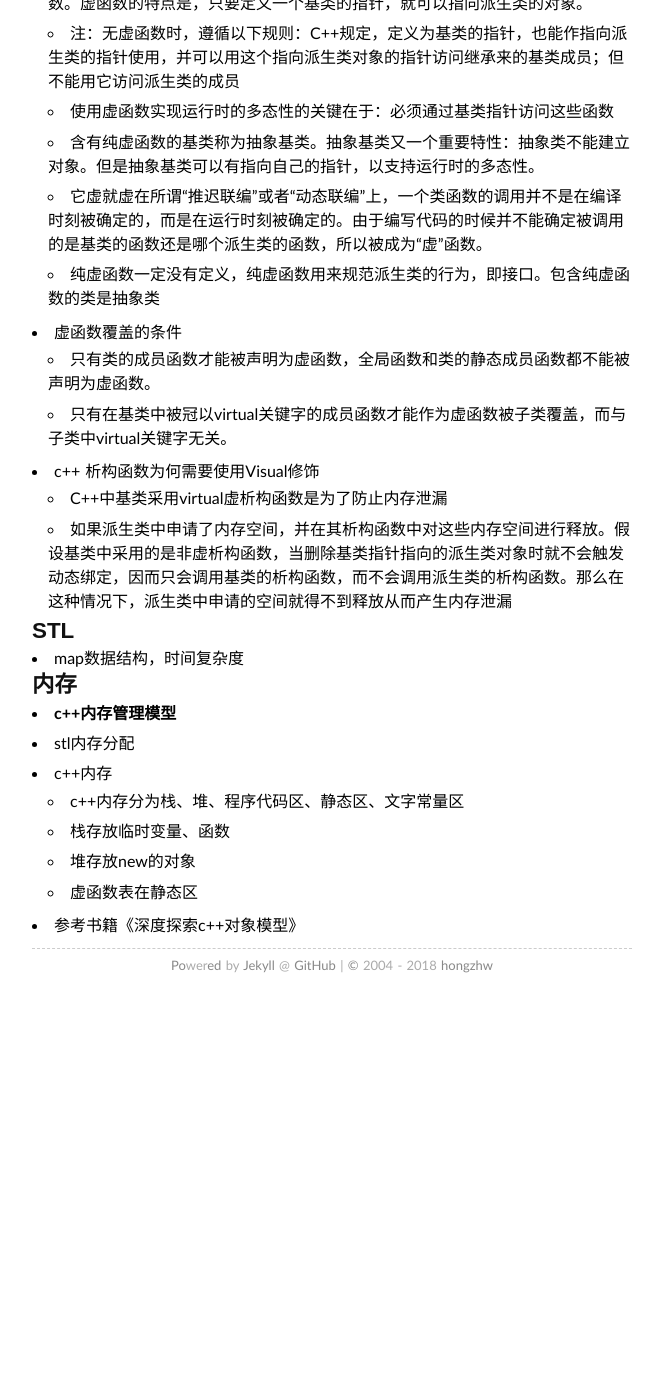
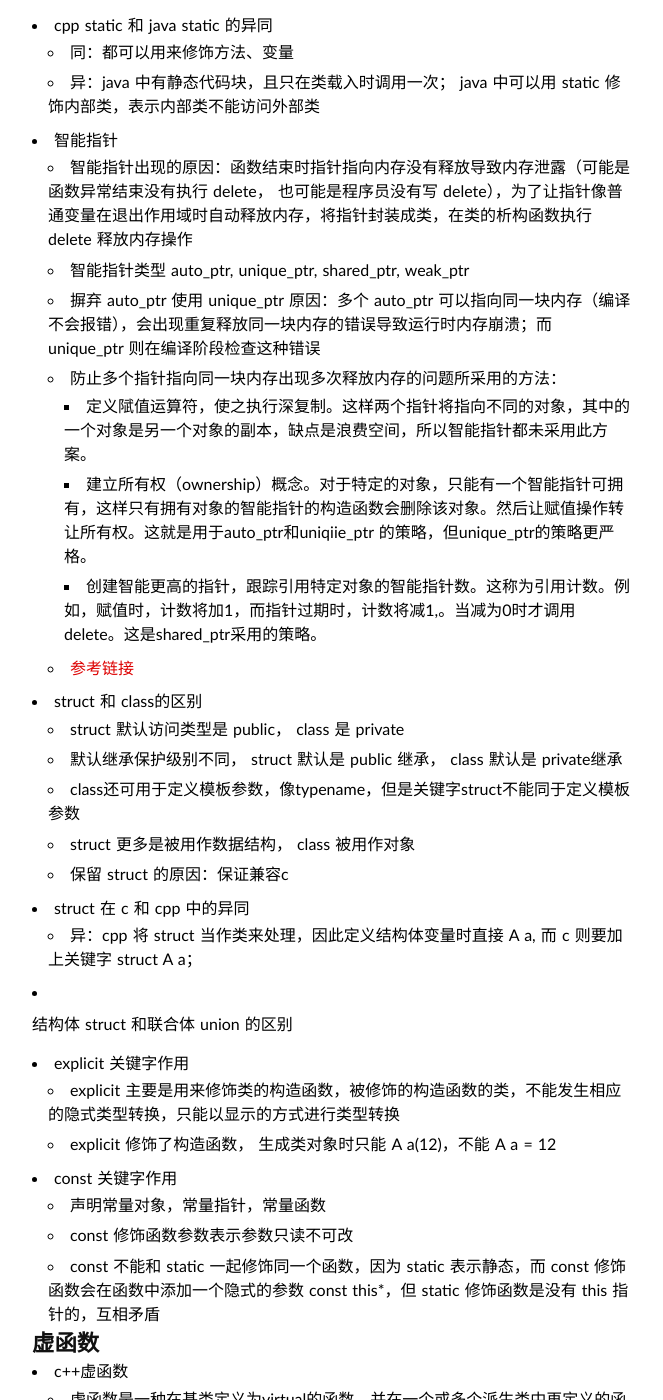
Before and after one commit to hongzhw/hongzhw.github.io, a Jekyll site: the page built from assets/notes/cpp笔记.md, in a window 1280 px wide and 1400 px high, scrolled down 2514 px. Shown: the whole window, without its empty margins (308-971 px from the left). Built offline with Jekyll 4.4.1, drawn with Linux system fonts in a browser that asks for light colours; our own code applies the rules of GitHub Pages for plain Markdown files; before the commit the page ends 3522 px from its top, so only the background shows below that; some of the changed text lies outside the part shown.

Commit message:
update notes

```diff
--- a/assets/notes/cpp笔记.md
+++ b/assets/notes/cpp笔记.md
@@ -1,8 +1,12 @@
 # c/cpp笔记
 
-* cpp多态如何实现
+* cpp 三个特征
+  * 多态、封装、继承
+
+* cpp多态如何实现(虚函数的具体实现原理)
   * 概念：在面向对象过程中，多态是向不同对象发送相同消息做出不同行为（方法）。在 cpp 中就是相同的函数签名可以有不同的实现
   * 多态分为静态多态和动态多态，静态多态包括函数重载、泛型编程，动态多态包括虚函数
+  * 静态多态：编译器在编译期间完成，编译器根据实参的类型（可能会进行隐式类型转换），推断出要调用哪个函数，如果有对应的函数就调用该函数，否则编译错误
   * 动态多态：虚函数的实现
     * 根据虚函数机制在运行时根据调用对象来判断具体调用哪一个函数，是一种动态绑定的机制，因此增加时间开销；因为需要虚表和虚指针，增加内存开销
     * 条件：
@@ -12,8 +16,15 @@
     * 编译器还会为该类增加一个隐式的成员变量，通常在该类实例化对象的起始位置，用于存放虚函数表的首地址，该变量被称为虚函数表指针，简称虚指针(vptr)
     * 虚函数表是一个类一张，所有对象通过虚指针共享同一张虚表
     * 虚函数覆盖本质是用子类的虚函数地址覆盖拷贝的基类表中对应的基类虚函数地址
+    * 多重继承时派生类会有多个虚函数表和多个虚指针
     * [参考链接](https://blog.csdn.net/u010126059/article/details/50768646)
   * [参考链接](https://blog.csdn.net/apt1203jn/article/details/78506855)
+
+* 重载、重写（覆盖）、重定义的区别
+  * 重载：在同一个作用域上，相同函数名不同参数列表（无关返回值，参数列表不同指参数的个数、类型或者顺序）
+  * 重写：不在同一个作用域上（子类重写父类函数），函数签名相同，返回值也相同（协变例外），基类函数必须有 virture 修饰
+  * 重定义：不在同一作用域上函数名相同不构成重写
+  * 协变：基类虚函数返回基类指针或引用，派生类虚函数返回派生类指针或引用，依旧构成重写
 
 * 什么是封装，面向对象和面向过程有什么区别
   * 封装是把数据和操作数据的方法绑定起来，对数据的访问只能通过已定义的接口。封装就是隐藏一切可隐藏的东西，只向外界提供最简单的编程接口
@@ -63,16 +74,42 @@
   * static 声明变量或者函数，实现不需要 static修饰
 
 * cpp static 和 java static 的异同
+  * 同：都可以用来修饰方法、变量
+  * 异：java 中有静态代码块，且只在类载入时调用一次； java 中可以用 static 修饰内部类，表示内部类不能访问外部类
 
 * 智能指针
+  * 智能指针出现的原因：函数结束时指针指向内存没有释放导致内存泄露（可能是函数异常结束没有执行 delete， 也可能是程序员没有写 delete），为了让指针像普通变量在退出作用域时自动释放内存，将指针封装成类，在类的析构函数执行 delete 释放内存操作
+  * 智能指针类型 auto_ptr, unique_ptr, shared_ptr, weak_ptr
+  * 摒弃 auto_ptr 使用 unique_ptr 原因：多个 auto_ptr 可以指向同一块内存（编译不会报错），会出现重复释放同一块内存的错误导致运行时内存崩溃；而 unique_ptr 则在编译阶段检查这种错误
+  * 防止多个指针指向同一块内存出现多次释放内存的问题所采用的方法：
+    * 定义陚值运算符，使之执行深复制。这样两个指针将指向不同的对象，其中的一个对象是另一个对象的副本，缺点是浪费空间，所以智能指针都未采用此方案。
+    * 建立所有权（ownership）概念。对于特定的对象，只能有一个智能指针可拥有，这样只有拥有对象的智能指针的构造函数会删除该对象。然后让赋值操作转让所有权。这就是用于auto_ptr和uniqiie_ptr 的策略，但unique_ptr的策略更严格。
+    * 创建智能更高的指针，跟踪引用特定对象的智能指针数。这称为引用计数。例如，赋值时，计数将加1，而指针过期时，计数将减1,。当减为0时才调用delete。这是shared_ptr采用的策略。
+  * [参考链接](http://www.cnblogs.com/lanxuezaipiao/p/4132096.html)
 
-* struct和class的区别
+* struct 和 class的区别
+  * struct 默认访问类型是 public， class 是 private
+  * 默认继承保护级别不同， struct 默认是 public 继承， class 默认是 private继承
+  * class还可用于定义模板参数，像typename，但是关键字struct不能同于定义模板参数
+  * struct 更多是被用作数据结构， class 被用作对象
+  * 保留 struct 的原因：保证兼容c
 
-* 结构体struct和联合体union的区别
+* struct 在 c 和 cpp 中的异同
+  * 异：cpp 将 struct 当作类来处理，因此定义结构体变量时直接 A a, 而 c 则要加上关键字 struct A a；
+
+* 结构体 struct 和联合体 union 的区别
+
+* explicit 关键字作用
+  * explicit 主要是用来修饰类的构造函数，被修饰的构造函数的类，不能发生相应的隐式类型转换，只能以显示的方式进行类型转换
+  * explicit 修饰了构造函数， 生成类对象时只能 A a(12)，不能 A a = 12
+
+* const 关键字作用
+  * 声明常量对象，常量指针，常量函数
+  * const 修饰函数参数表示参数只读不可改
+  * const 不能和 static 一起修饰同一个函数，因为 static 表示静态，而 const 修饰函数会在函数中添加一个隐式的参数 const this*，但 static 修饰函数是没有 this 指针的，互相矛盾
 
 ## 虚函数
 
-* **虚函数的具体实现原理**
 * c++虚函数
   * 虚函数是一种在基类定义为virtual的函数，并在一个或多个派生类中再定义的函数。虚函数的特点是，只要定义一个基类的指针，就可以指向派生类的对象。
   * 注：无虚函数时，遵循以下规则：C++规定，定义为基类的指针，也能作指向派生类的指针使用，并可以用这个指向派生类对象的指针访问继承来的基类成员；但不能用它访问派生类的成员
@@ -91,7 +128,19 @@
 
 ## STL
 
-* map数据结构，时间复杂度
+* set 的实现原理
+
+* map 数据结构，时间复杂度
+  * 基于红黑树的实现方式，添加到一个有序列表，在 O(log n) 的复杂度内通过 key 找到 value，优点是空间复杂度小，时间性能不如 unordered_map
+  * 数据有序
+
+* unordered_map数据结构，时间复杂度
+  * 基于哈希的实现方式，空间复杂度大但时间复杂度小
+  * 数据无序
+
+* vector 的实现原理
+
+* list 的实现原理
 
 ## 内存
 
@@ -103,4 +152,5 @@
   * 堆存放new的对象
   * 虚函数表在静态区
 
-* 参考书籍《深度探索c++对象模型》
+* 参考书籍《深度探索c++对象模型》、《STL源码剖析》
+* [常见c++面试题](https://www.cnblogs.com/LUO77/p/5771237.html)
```
Also changed, not shown: assets/notes/java笔记.md (+4 -1 lines), assets/notes/操作系统.md (+6 -0 lines), assets/notes/数据库.md (+2 -0 lines), assets/notes/算法笔记.md (+10 -3 lines).
